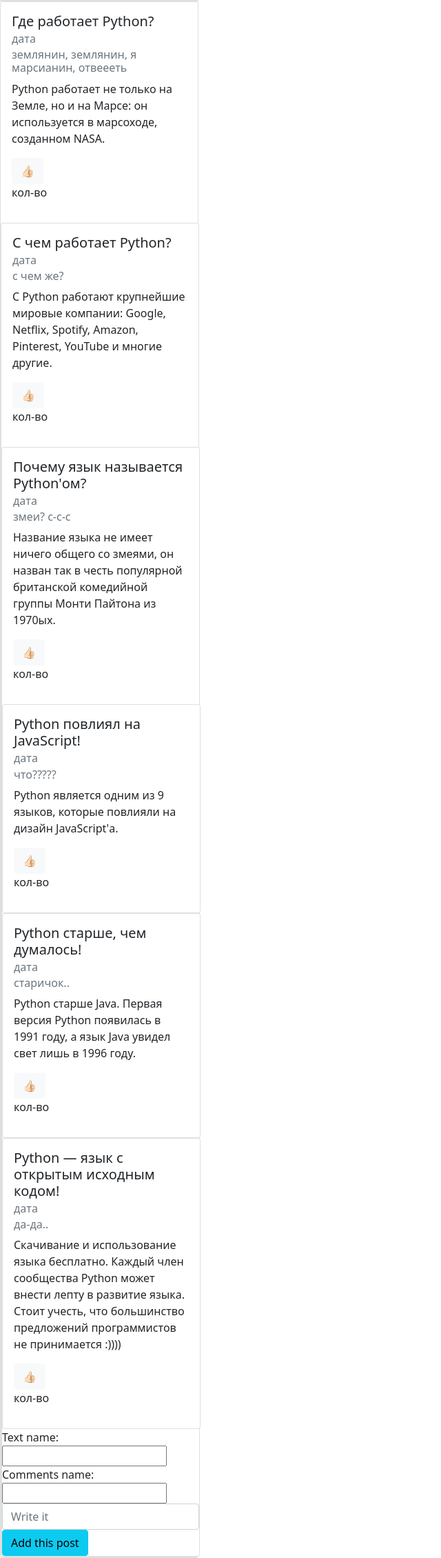
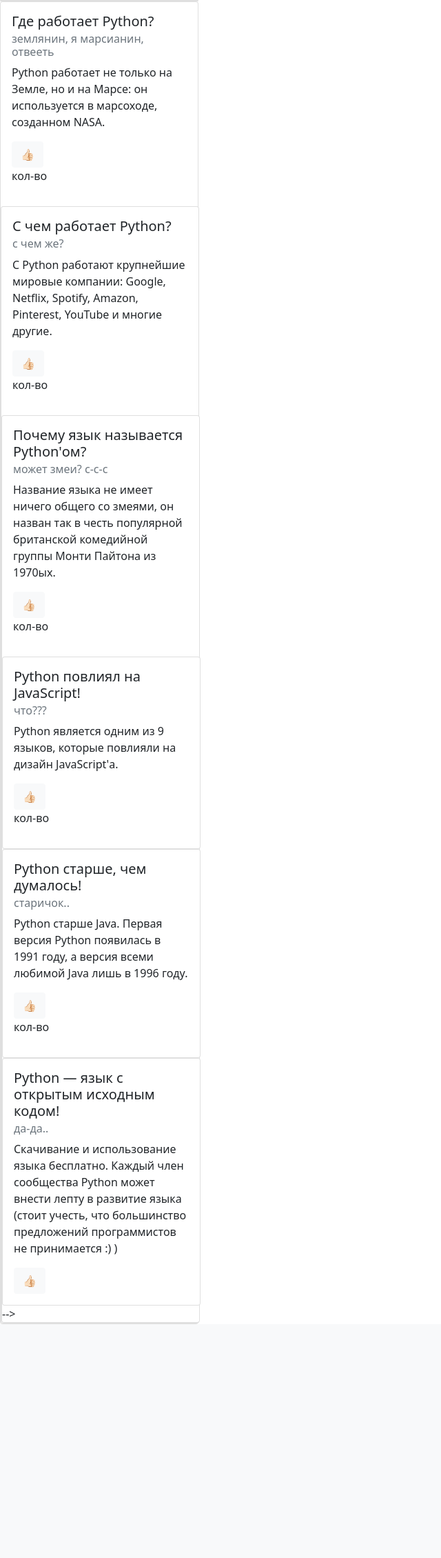
Before and after one commit to NikitaPazu/project, a Django app: template python_articles/templates/Create_post.html in a window 1280 px wide. Shown: the part 56-2315 px from the top of the page at 69% size, without its empty margins (0-640 px from the left). After the commit the page ends 1976 px from the top, so only its background shows below. Run offline with Django 4.2, Linux system fonts and the light colour scheme; the template is opened without the code that fills it: values that come from a table or form of the project are taken from there, others are empty.

Commit message:
Поэксперементировал с оформлением сайта (5)

```diff
--- a/python_articles/python_articles/urls.py
+++ b/python_articles/python_articles/urls.py
@@ -5,7 +5,8 @@ from django.urls import path
 urlpatterns = [
     path('', views.homePage),
     path('about/', views.index),
-    path('home>', views.index),
-    path('users_articles>', views.index),
-    path('add_post>', views.index)
+    path('home', views.index),
+    path('users_articles', views.index),
+    path('add_post>', views.index),
+    # path('post/likes/<id>', )
 ]
--- a/python_articles/templates/Create_post.html
+++ b/python_articles/templates/Create_post.html
@@ -1,13 +1,32 @@
 {% extends "index.html" %}
+<html lang="ru">
+
 <link href="https://cdn.jsdelivr.net/npm/bootstrap@5.0.1/dist/css/bootstrap.min.css" rel="stylesheet" integrity="sha384-+0n0xVW2eSR5OomGNYDnhzAbDsOXxcvSN1TPprVMTNDbiYZCxYbOOl7+AMvyTG2x" crossorigin="anonymous">
 
-{% block content %}
-    <form method="post">
-        {% csrf_token %}
-        {{ form }}
-        <form class="d-flex">
-       <form class="d-flex">
-        <input class="form-control mr-2" type="search" placeholder="Write it " aria-label="Search">
-        <button class="btn btn-info" type="submit">Add this post</button>
-      </form>
+<!--{% block content %}-->
+<!--    <form method="post">-->
+<!--        {% csrf_token %}-->
+<!--        {{ form }}-->
+<!--    <div class="modal fade show" style="display: block;">-->
+<!--      <div class="modal-dialog">-->
+<!--        <div class="modal-content">-->
+<!--          <div class="modal-header">-->
+<!--            <h5 class="modal-title">Создание</h5>-->
+<!--          </div>-->
+<!--          <div class="modal-body">-->
+<!--            <form method="post">-->
+<!--                {% csrf_token %}-->
+<!--                <div class="mb-3">-->
+<!--                    {{ form }}-->
+<!--                </div>-->
+<!--                <div class="mb-3 text-danger">-->
+<!--                    {{ error_message }}-->
+<!--                </div>-->
+<!--                <button type="submit" class="btn btn-primary">Add</button>-->
+<!--            </form>-->
+<!--          </div>-->
+<!--        </div>-->
+<!--      </div>-->
+<!--    </div>-->
+
 {% endblock content %}
--- a/python_articles/templates/Users_articles.html
+++ b/python_articles/templates/Users_articles.html
@@ -1 +1,4 @@
 {% extends "index.html" %}
+<link href="https://cdn.jsdelivr.net/npm/bootstrap@5.0.1/dist/css/bootstrap.min.css" rel="stylesheet" integrity="sha384-+0n0xVW2eSR5OomGNYDnhzAbDsOXxcvSN1TPprVMTNDbiYZCxYbOOl7+AMvyTG2x" crossorigin="anonymous">
+
+{% endblock content %}
--- a/python_articles/templates/index.html
+++ b/python_articles/templates/index.html
@@ -33,8 +33,7 @@
 
   <div class="card-body">
     <h5 class="card-title">Где работает Python?</h5>
-    <h6 class="card-subtitle mb-2 text-muted">дата</h6>
-    <h6 class="card-subtitle mb-2 text-muted">землянин, землянин, я марсианин, отвеееть</h6>
+    <h6 class="card-subtitle mb-2 text-muted">землянин, я марсианин, отвеeть</h6>
     <p class="card-text">Python работает не только на Земле, но и на Марсе: он используется в марсоходе, созданном NASA. </p>
     <button type="button" class="btn btn-light">👍🏻</button>
     <p class="font-weight-bold">кол-во</p>
@@ -43,7 +42,6 @@
     <div class="card" style="width: 18rem;">
   <div class="card-body">
     <h5 class="card-title">С чем работает Python?</h5>
-    <h6 class="card-subtitle mb-2 text-muted">дата</h6>
     <h6 class="card-subtitle mb-2 text-muted">с чем же?</h6>
     <p class="card-text"> С Python работают крупнейшие мировые компании: Google, Netflix, Spotify, Amazon, Pinterest, YouTube и многие другие. </p>
     <button type="button" class="btn btn-light">👍🏻</button>
@@ -52,8 +50,7 @@
       <div class="card" style="width: 18rem;">
   <div class="card-body">
     <h5 class="card-title, class= font-weight-bolder" >Почему язык называется Python'ом?</h5>
-     <h6 class="card-subtitle mb-2 text-muted">дата</h6>
-    <h6 class="card-subtitle mb-2 text-muted">змеи? с-с-с</h6>
+    <h6 class="card-subtitle mb-2 text-muted">может змеи? с-с-с </h6>
     <p class="card-text">Название языка не имеет ничего общего со змеями, он назван так в честь популярной британской комедийной группы Монти Пайтона из 1970ых.</p>
     <button type="button" class="btn btn-light">👍🏻</button>
     <p class="font-weight-bold">кол-во</p>
@@ -61,19 +58,17 @@
         <div class="card" style="width: 18rem;">
   <div class="card-body">
     <h5 class="card-title, class= font-weight-bolder" >Python повлиял на JavaScript!</h5>
-    <h6 class="card-subtitle mb-2 text-muted">дата</h6>
-    <h6 class="card-subtitle mb-2 text-muted">что?????</h6>
+    <h6 class="card-subtitle mb-2 text-muted">что???</h6>
     <p class="card-text">Python является одним из 9 языков, которые повлияли на дизайн JavaScript'а.</p>
-    <button type="button" class="btn btn-light">👍🏻</button>
+    <button type="button" class="btn btn-light btn-light ">👍🏻</button>
     <p class="font-weight-bold">кол-во</p>
   </div>
 </div>
   <div class="card" style="width: 18rem;">
   <div class="card-body">
     <h5 class="card-title, class= font-weight-bolder" >Python старше, чем думалось!</h5>
-    <h6 class="card-subtitle mb-2 text-muted">дата</h6>
     <h6 class="card-subtitle mb-2 text-muted">старичок..</h6>
-    <p class="card-text"> Python старше Java. Первая версия Python появилась в 1991 году, а язык Java увидел свет лишь в 1996 году.</p>
+    <p class="card-text"> Python старше Java. Первая версия Python появилась в 1991 году, а версия всеми любимой Java лишь в 1996 году.</p>
     <button type="button" class="btn btn-light">👍🏻</button>
     <p class="font-weight-bold">кол-во</p>
   </div>
@@ -81,11 +76,10 @@
         <div class="card" style="width: 18rem;">
   <div class="card-body">
     <h5 class="card-title, class= font-weight-bolder" >Python — язык с открытым исходным кодом!</h5>
-    <h6 class="card-subtitle mb-2 text-muted">дата</h6>
     <h6 class="card-subtitle mb-2 text-muted">да-да..</h6>
-    <p class="card-text"> Скачивание и использование языка бесплатно. Каждый член сообщества Python может внести лепту в развитие языка. Стоит учесть, что большинство предложений программистов не принимается :))))</p>
-    <button type="button" class="btn btn-light">👍🏻</button>
-    <p class="font-weight-bold">кол-во</p>
+    <p class="card-text"> Скачивание и использование языка бесплатно. Каждый член сообщества Python может внести лепту в развитие языка (cтоит учесть, что большинство предложений программистов не принимается :) )</p>
+    <a href="like/" type="button" class="btn btn-light">👍🏻</a>
+<!--    <p class="font-weight-bold">кол-во</p>-->
   </div>
 </div>
 
```
Also changed, not shown: python_articles/python_articles/forms.py (+0 -8 lines), python_articles/python_articles/views.py (+8 -0 lines).
